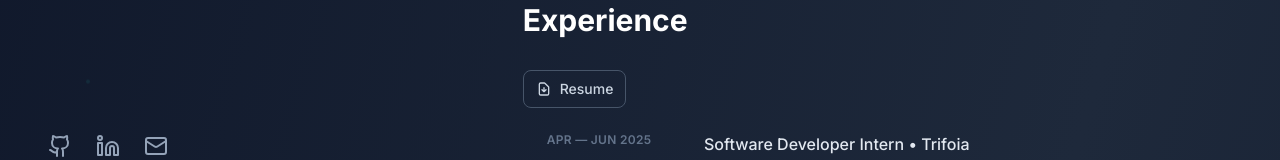
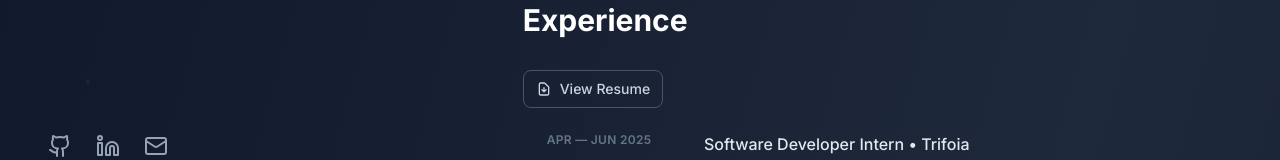
Before and after one commit to travisburns/digitalheavyweights, a Next.js app in the folder businesssite/: page / in a window 1280 px wide. Shown: the part 594-754 px from the top of the page. Built offline with nearby package versions, Linux system fonts and the light colour scheme.

Commit message:
Fixed download button? maybe?

```diff
--- a/businesssite/app/components/Portfolio.tsx
+++ b/businesssite/app/components/Portfolio.tsx
@@ -201,13 +201,14 @@ const Portfolio = () => {
           <h2 className="text-2xl md:text-3xl font-bold text-white mb-8">Experience</h2>
           <a
   href="/TravisBurns_Resume.pdf"
-              download="TravisBurns_Resume.pdf"
+  target="_blank"
+  rel="noopener noreferrer"
   className="inline-flex items-center px-3 py-2 text-sm font-medium text-slate-300 hover:text-teal-400 border border-slate-600 hover:border-teal-400 rounded-lg transition-colors duration-300 group"
 >
   <svg className="w-4 h-4 mr-2 group-hover:text-teal-400" fill="none" stroke="currentColor" viewBox="0 0 24 24">
     <path strokeLinecap="round" strokeLinejoin="round" strokeWidth="2" d="M12 10v6m0 0l-3-3m3 3l3-3m2 8H7a2 2 0 01-2-2V5a2 2 0 012-2h5.586a1 1 0 01.707.293l5.414 5.414a1 1 0 01.293.707V19a2 2 0 01-2 2z" />
   </svg>
-              Resume
+  View Resume
 </a>
           {experience.map((exp, index) => (
             <motion.div
```
Lines whose indentation alone changed are shown as unchanged.
